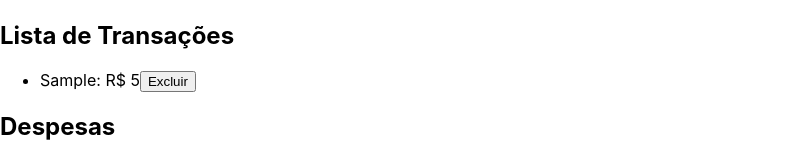
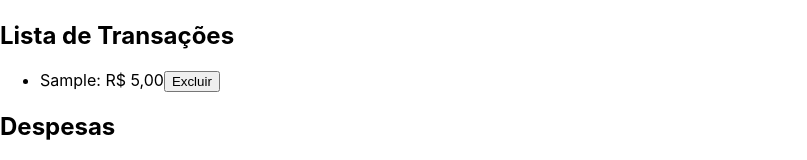
Before and after one commit to VitorHmaia/calculadora_receita_despesa, a React (Create React App) app in the folder receitas-despesas/: page / in a window 1280 px wide. Both pictures are taken after typing "Sample", "5" into the empty fields and a click on the button "Adicionar Transação". Shown: the part 152-312 px from the top of the page, without its empty margins (0-807 px from the left). Built offline with nearby package versions, Linux system fonts and the light colour scheme.

Commit message:
feat: display values in Brazilian currency format BRL

```diff
--- a/receitas-despesas/src/components/Transaction/Transaction.js
+++ b/receitas-despesas/src/components/Transaction/Transaction.js
@@ -1,12 +1,16 @@
 // Transaction.js
 import React from 'react';
+
+const formatCurrency = (value) => {
+    return value.toLocaleString('pt-BR', { style: 'currency', currency: 'BRL' });
+  };
 
   const Transaction = ({ transaction, deleteTransaction }) => {
     const { id, description, amount } = transaction;
 
     return (
       <li key={id}>
-      {description}: R$ {amount}
+        {description}: {formatCurrency(amount)}
         <button onClick={() => deleteTransaction(id)}>Excluir</button>
       </li>
     );
```
Also changed, not shown: receitas-despesas/src/components/TransactionList/TransactionList.js (indentation only). Lines whose indentation alone changed are shown as unchanged.
